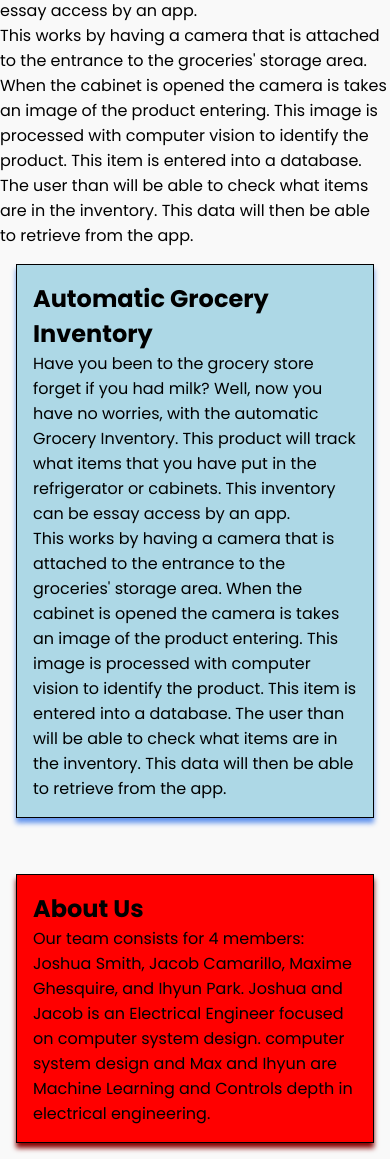
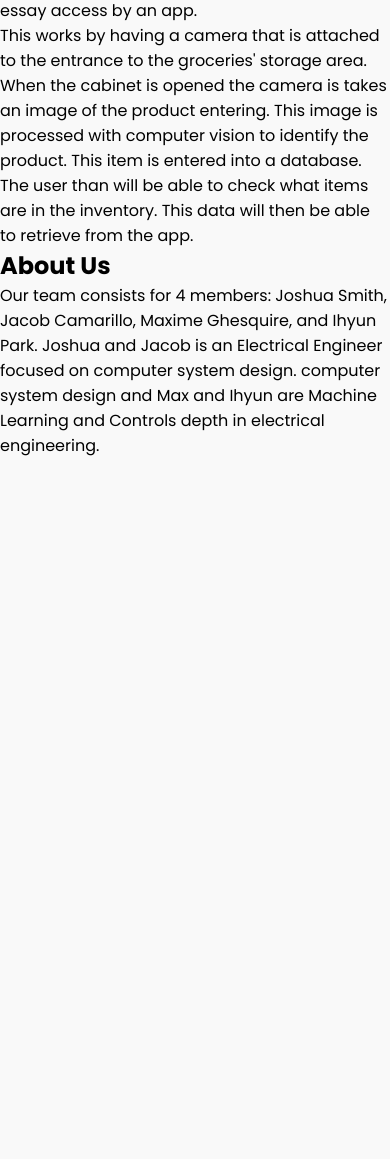
Before and after one commit to jas003ucsd/ECE140B_website, a Python web app: template web/src/templates/index.html in a window 390 px wide. Shown: the part 252-1411 px from the top of the page. After the commit the page ends 708 px from the top, so only its background shows below. Run offline with Jinja, Linux system fonts and the light colour scheme; the template is opened without the code that fills it, so the values that code supplies are empty.

Commit message:
update mobile

```diff
--- a/web/src/templates/index.html
+++ b/web/src/templates/index.html
@@ -40,36 +40,15 @@
                     The user than will be able to check what items are in the inventory. This data will then be able to
                     retrieve from the app.
                 </p>
-        </article>
-        <section>
-            <div class="product">
-                <h1>Automatic Grocery Inventory</h1>
-                <p>
-                    Have you been to the grocery store forget if you had milk? Well, now you have
-                    no worries, with the automatic Grocery Inventory. This product will track
-                    what items that you have put in the refrigerator or cabinets. This inventory
-                    can be essay access by an app.
-                </p>
-                <p>
-                    This works by having a camera that is attached to the entrance to the groceries' storage area.
-                    When the cabinet is opened the camera is takes an image of the product entering. This image
-                    is processed with computer vision to identify the product. This item is entered into a database.
-                    The user than will be able to check what items are in the inventory. This data will then be able to
-                    retrieve from the app.
-                </p>
-            </div>
-            <div class="learnCSS on the Web">
-                <h1> About Us </h1>
+            <h1> About Us </h1>
                 <p>
                     Our team consists for 4 members: Joshua Smith, Jacob Camarillo, Maxime Ghesquire, and Ihyun Park.
                     Joshua and Jacob is an Electrical Engineer focused on computer system design.
                     computer system design and Max and Ihyun are Machine Learning and Controls depth in
                     electrical engineering.
                 </p>
-            </div>
-      </section>
+        </article>
     </main>
-
 </body>
 </html>
 
```
